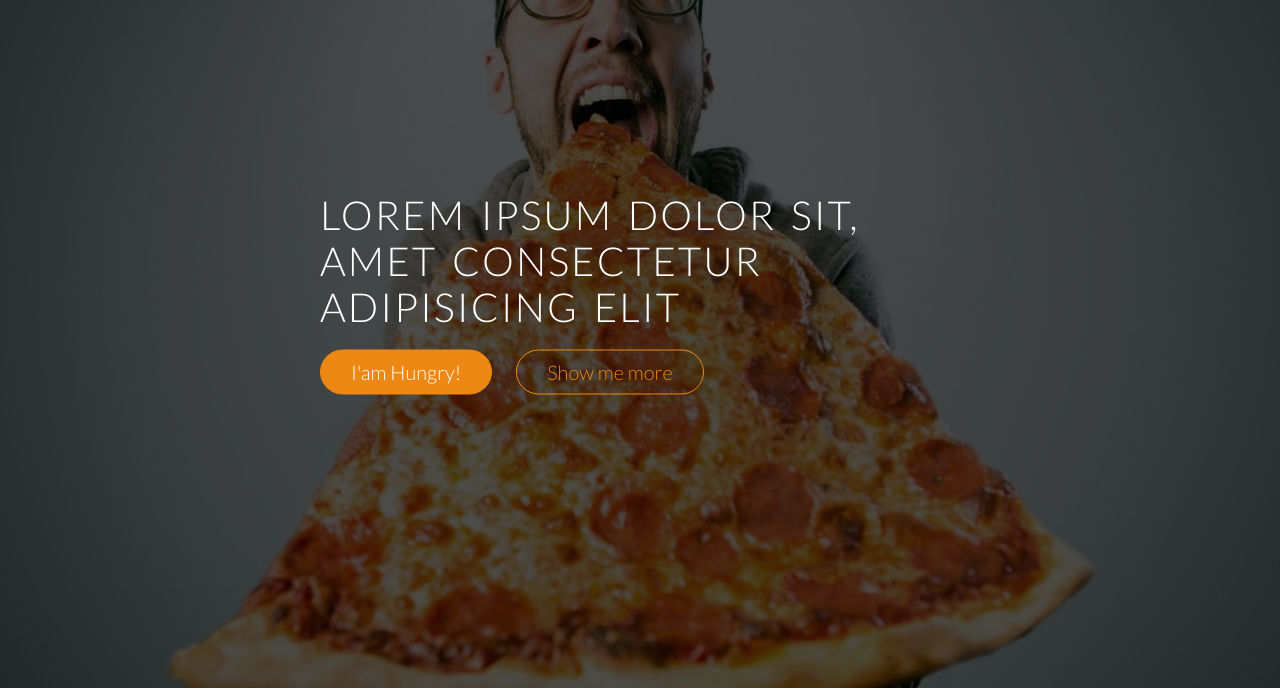
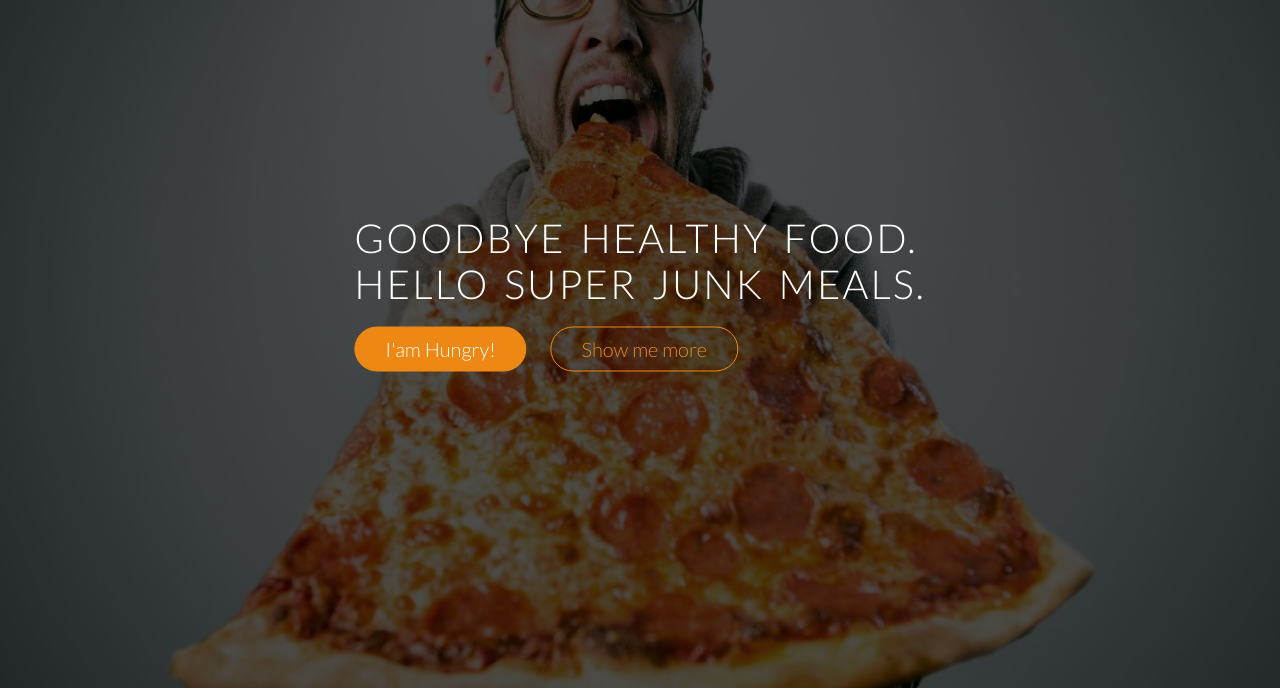
Before and after one commit to abhRatul/online-restaurant, a plain HTML site: page index.html in a window 1280 px wide. Shown: the part 112-802 px from the top of the page. Drawn offline with nearby package versions, Linux system fonts and the light colour scheme.

Commit message:
Monday, May 3, 2021 9:53 pm

```diff
--- a/index.html
+++ b/index.html
@@ -27,7 +27,7 @@
             </div>
         </nav>
         <div class="hero-text-box">
-            <h1>Lorem ipsum dolor sit,<br> amet consectetur adipisicing elit</h1>
+            <h1>Goodbye healthy food.<br> hello super junk meals.</h1>
             <a href="" class="btn full-btn">I'am Hungry!</a>
             <a href="" class="btn ghost-btn">Show me more</a>
         </div>
```
